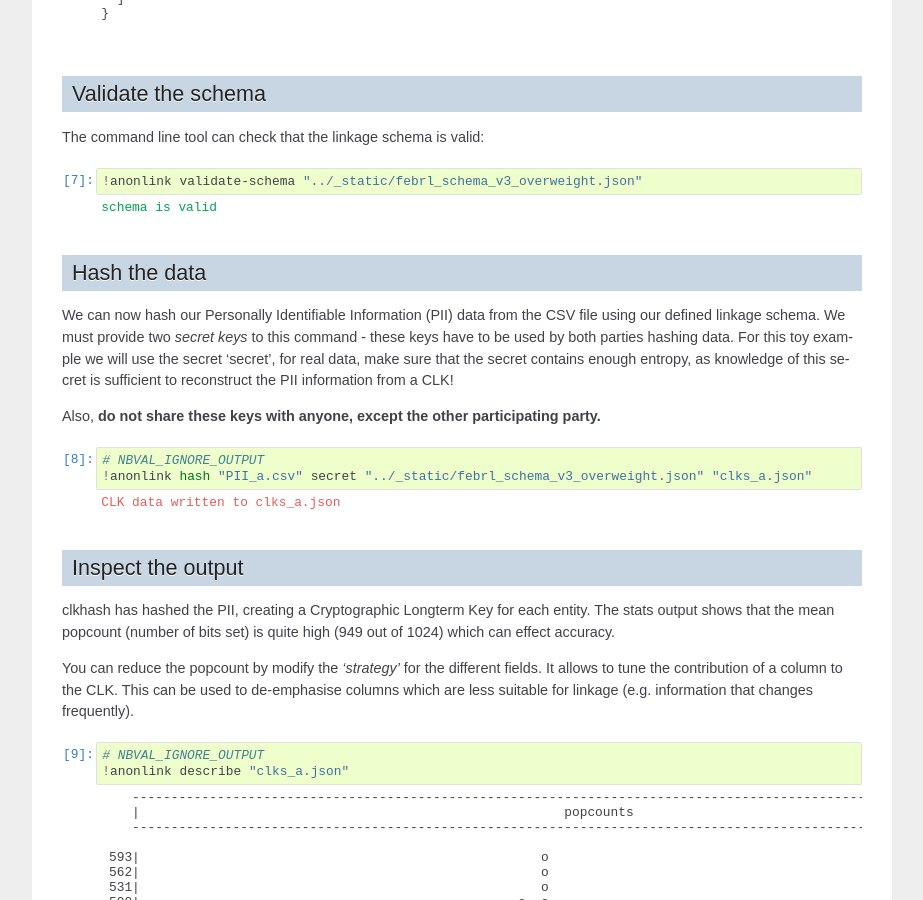
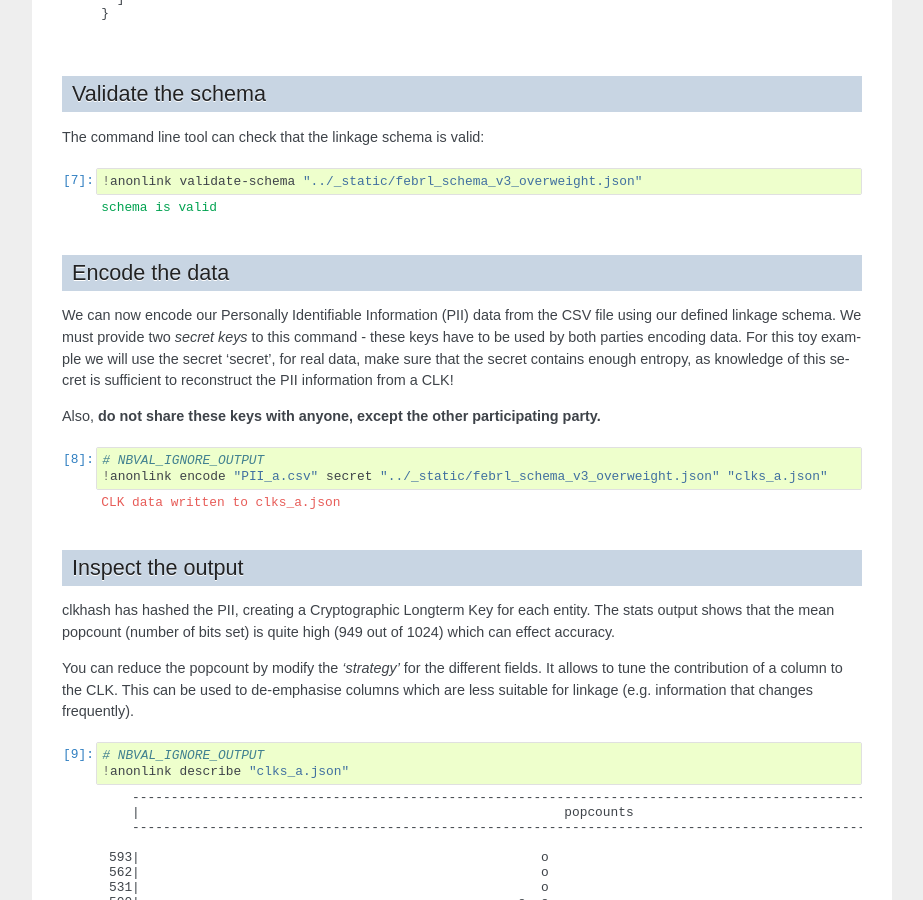
Before and after one commit to data61/anonlink-client, a Sphinx documentation site: the page built from docs/tutorial/tutorial_cli.ipynb, in a window 1280 px wide and 900 px high, scrolled down 2357 px. Shown: the whole window, without its empty margins (198-1121 px from the left). Built offline with Sphinx 7.4.7, drawn with Linux system fonts in a browser that asks for light colours; formulas are drawn with MathJax 3; the version number is read from the project's files by our own code; some of the changed text lies outside the part shown.

Commit message:
Rename hash command to encode

```diff
--- a/docs/cli.rst
+++ b/docs/cli.rst
@@ -21,14 +21,14 @@ The ``anonlink`` tool has help pages for all commands built in - simply append `
 to the command.
 
 
-Hashing
+Encoding
 -------
 
-The command line tool ``anonlink`` can be used to hash a csv file of personally identifiable information.
+The command line tool ``anonlink`` can be used to encode a csv file of personally identifiable information.
 The tool needs to be provided with keys and a :ref:`schema`; it will output a file containing
 json serialized hashes.
 
-.. command-output:: anonlink hash --help
+.. command-output:: anonlink encode --help
 
 
 Example
@@ -41,14 +41,14 @@ Assume a csv (``fake-pii.csv``) contains rows like the following::
     1,Garold Staten,1928/11/23,M
     2,Yaritza Edman,1972/11/30,F
 
-It can be hashed using ``anonlink`` with::
+It can be encoded using ``anonlink`` with::
 
-    $ anonlink hash --schema simple-schema.json fake-pii.csv horse clk.json
+    $ anonlink encode --schema simple-schema.json fake-pii.csv horse clk.json
 
 Where:
 
-- ``horse`` is the secret that both participants will use to hash their data.
-- ``simple-schema.json`` is a :ref:`schema` describing how to hash the csv. E.g, ignore the first
+- ``horse`` is the secret that both participants will use to encode their data.
+- ``simple-schema.json`` is a :ref:`schema` describing how to encode the csv. E.g, ignore the first
   column, use bigram tokens of the name, use positional unigrams of the date of birth etc.
 - ``clk.json`` is the output file.
 
@@ -78,7 +78,7 @@ Describing
 ----------
 
 Users can inspect the distribution of the number of bits set in ``CLKs`` by using the ``describe`` command. Note that
-this `describe` only works on the CLKs produced by `anonlink hash`.
+this `describe` only works on the CLKs produced by `anonlink encode`.
 
 .. command-output:: anonlink describe --help
 
```
Also changed, not shown: other parts of docs/cli.rst (+1 -1 lines), README.md (+4 -4 lines), docs/schemas/blocking_schema.md (+1 -1 lines), docs/tutorial/Blocking with Anonlink Entity Service.ipynb, docs/tutorial/anonlink-novt.ipynb, docs/tutorial/tutorial_cli.ipynb, 4 other files.
